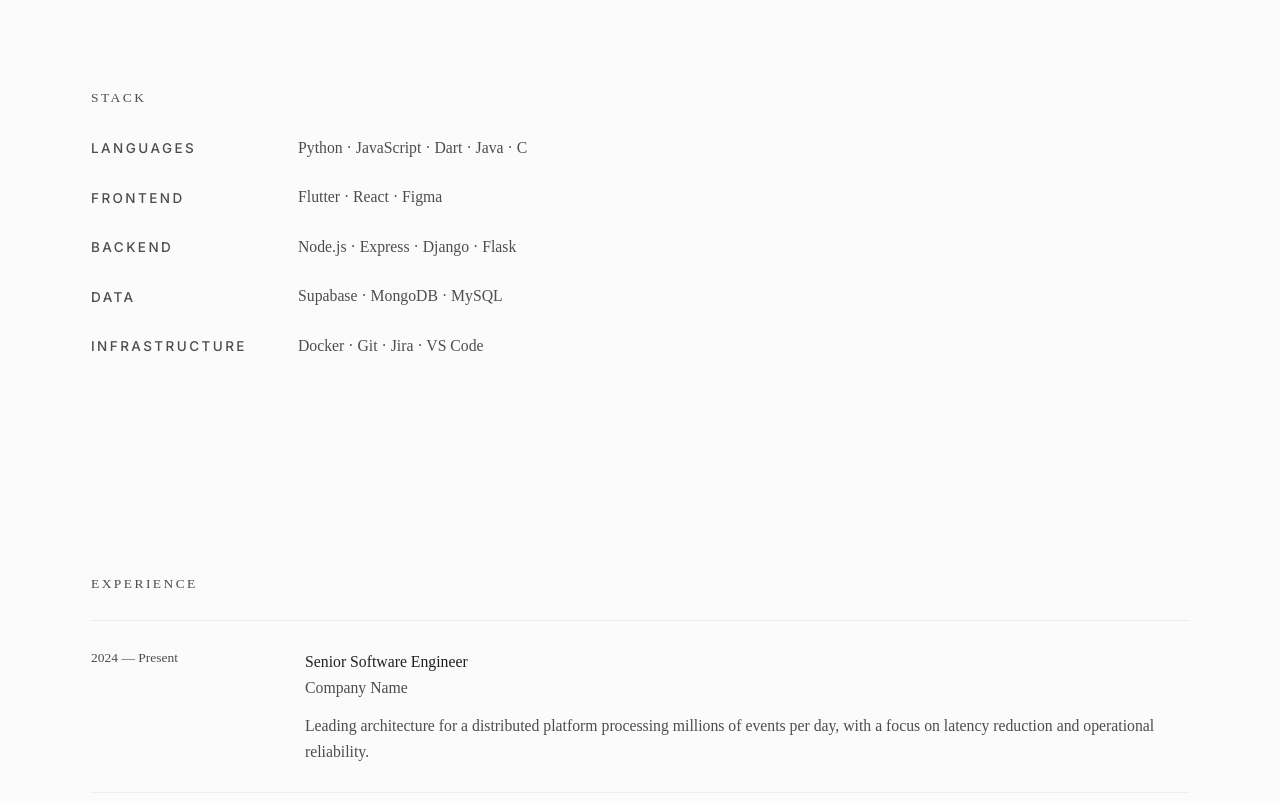
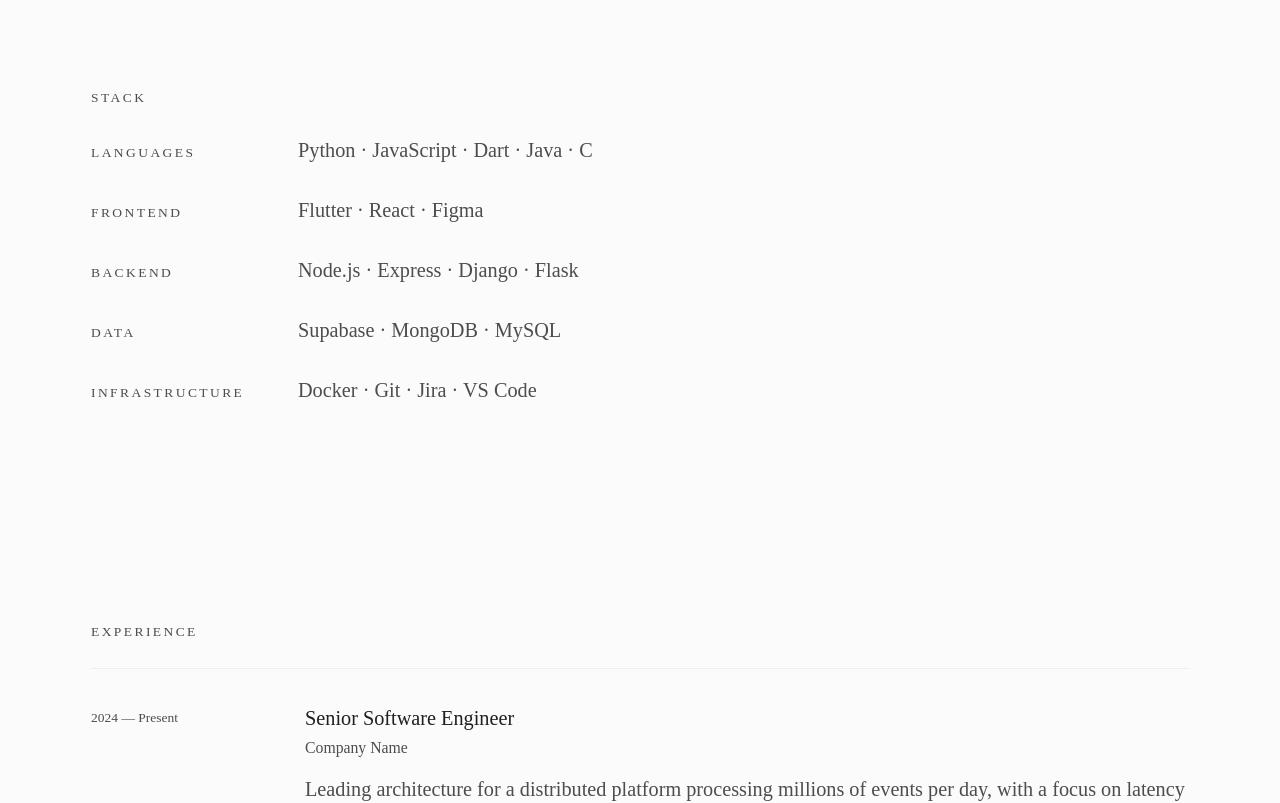
Before and after one commit to Gabnix/personal_portfolio_v1, a Next.js app: page / in a window 1280 px wide. Shown: the part 1440-2243 px from the top of the page. Built offline with nearby package versions, Linux system fonts and the light colour scheme.

Commit message:
refactor: normalize global typography and spacing

```diff
--- a/src/components/sections/AboutSection.tsx
+++ b/src/components/sections/AboutSection.tsx
@@ -57,7 +57,7 @@
                 <dt className="font-medium text-xs uppercase tracking-[0.18em] text-muted-foreground mb-1.5">
                   Education
                 </dt>
-                <dd className="text-sm text-foreground/75 leading-relaxed">
+                <dd className="text-sm text-muted-foreground leading-relaxed">
                   Bachelor of Computing (Computer Science)
                   <br />
                   Curtin University, 2022-2025
--- a/src/components/sections/ExperienceSection.tsx
+++ b/src/components/sections/ExperienceSection.tsx
@@ -20,10 +20,10 @@
         <div>
           {experience.map((entry, i) => (
             <AnimatedWrapper key={entry.slug} variant={fadeInUp} delay={i * 0.08}>
-              <div className="grid md:grid-cols-[160px_1fr] gap-x-12 py-6 border-t border-foreground/5">
+              <div className="grid md:grid-cols-[160px_1fr] gap-x-12 py-8 border-t border-foreground/5">
 
                 {/* ── Date ──────────────────────────────────────────────── */}
-                <p className="text-xs text-muted-foreground tabular-nums mb-3 md:mb-0 pt-px">
+                <p className="text-xs text-muted-foreground tabular-nums mb-3 md:mb-0 pt-1">
                   {entry.period}
                 </p>
 
@@ -31,23 +31,28 @@
                 <div>
                   <Link
                     href={`/experience/${entry.slug}`}
-                    className="text-sm font-medium text-foreground/90 leading-snug hover:text-foreground transition-colors"
+                    className="font-medium text-foreground/90 leading-snug hover:text-foreground transition-colors"
+                    style={{ fontSize: "clamp(1rem, 2vw, 1.125rem)" }}
                   >
                     {entry.role}
                   </Link>
-                  <p className="text-sm font-medium text-muted-foreground mt-0.5">
+                  <p className="text-sm font-medium text-muted-foreground mt-1">
                     {entry.company}
                   </p>
                   {entry.description.length === 1 ? (
-                    <p className="mt-3 text-sm text-muted-foreground leading-relaxed">
+                    <p
+                      className="mt-3 text-muted-foreground leading-relaxed"
+                      style={{ fontSize: "clamp(1rem, 2vw, 1.125rem)" }}
+                    >
                       {entry.description[0]}
                     </p>
                   ) : (
-                    <ul className="mt-3 space-y-1">
+                    <ul className="mt-3 space-y-2">
                       {entry.description.map((line, j) => (
                         <li
                           key={j}
-                          className="text-sm text-muted-foreground leading-relaxed pl-3 relative before:absolute before:left-0 before:top-[0.6em] before:h-px before:w-1.5 before:bg-muted-foreground/40"
+                          className="text-muted-foreground leading-relaxed pl-3 relative before:absolute before:left-0 before:top-[0.65em] before:h-px before:w-1.5 before:bg-muted-foreground/40"
+                          style={{ fontSize: "clamp(1rem, 2vw, 1.125rem)" }}
                         >
                           {line}
                         </li>
--- a/src/components/sections/SkillsSection.tsx
+++ b/src/components/sections/SkillsSection.tsx
@@ -22,16 +22,19 @@
           </p>
         </AnimatedWrapper>
 
-        <dl className="space-y-5">
+        <dl className="space-y-6">
           {TOOLS.map(({ category, tools }, i) => (
             <AnimatedWrapper key={category} variant={fadeInUp} delay={i * 0.08}>
-              <div className="flex items-center gap-6">
+              <div className="flex items-baseline gap-6">
                 <dt className="w-36 sm:w-40 flex-shrink-0">
-                  <span className="font-sans font-medium text-xs text-muted-foreground uppercase tracking-[0.18em]">
+                  <span className="font-medium text-xs text-muted-foreground uppercase tracking-[0.18em]">
                     {category}
                   </span>
                 </dt>
-                <dd className="text-sm text-muted-foreground leading-none">
+                <dd
+                  className="text-muted-foreground leading-relaxed"
+                  style={{ fontSize: "clamp(1rem, 2vw, 1.125rem)" }}
+                >
                   {tools.join(" · ")}
                 </dd>
               </div>
```
